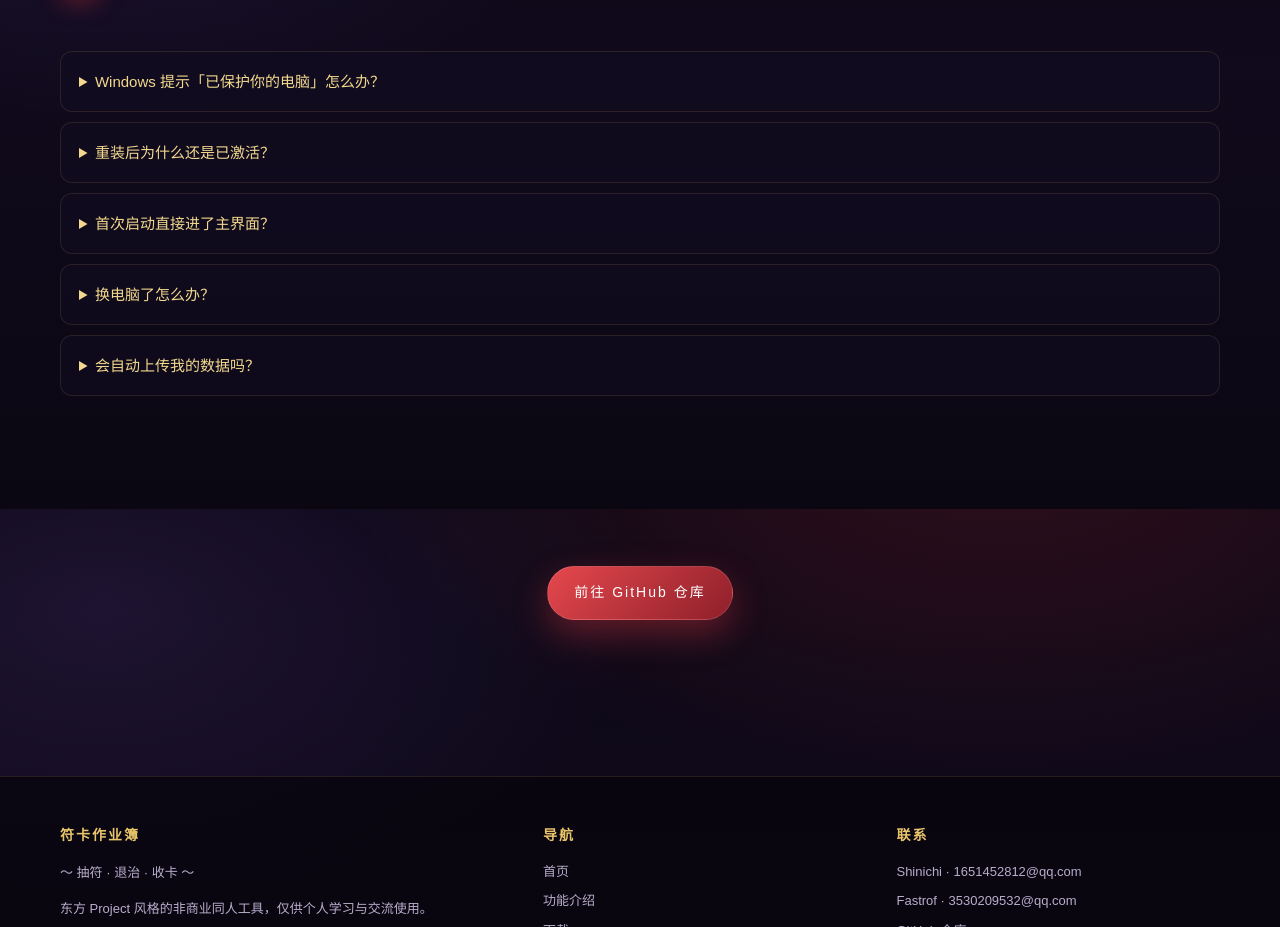
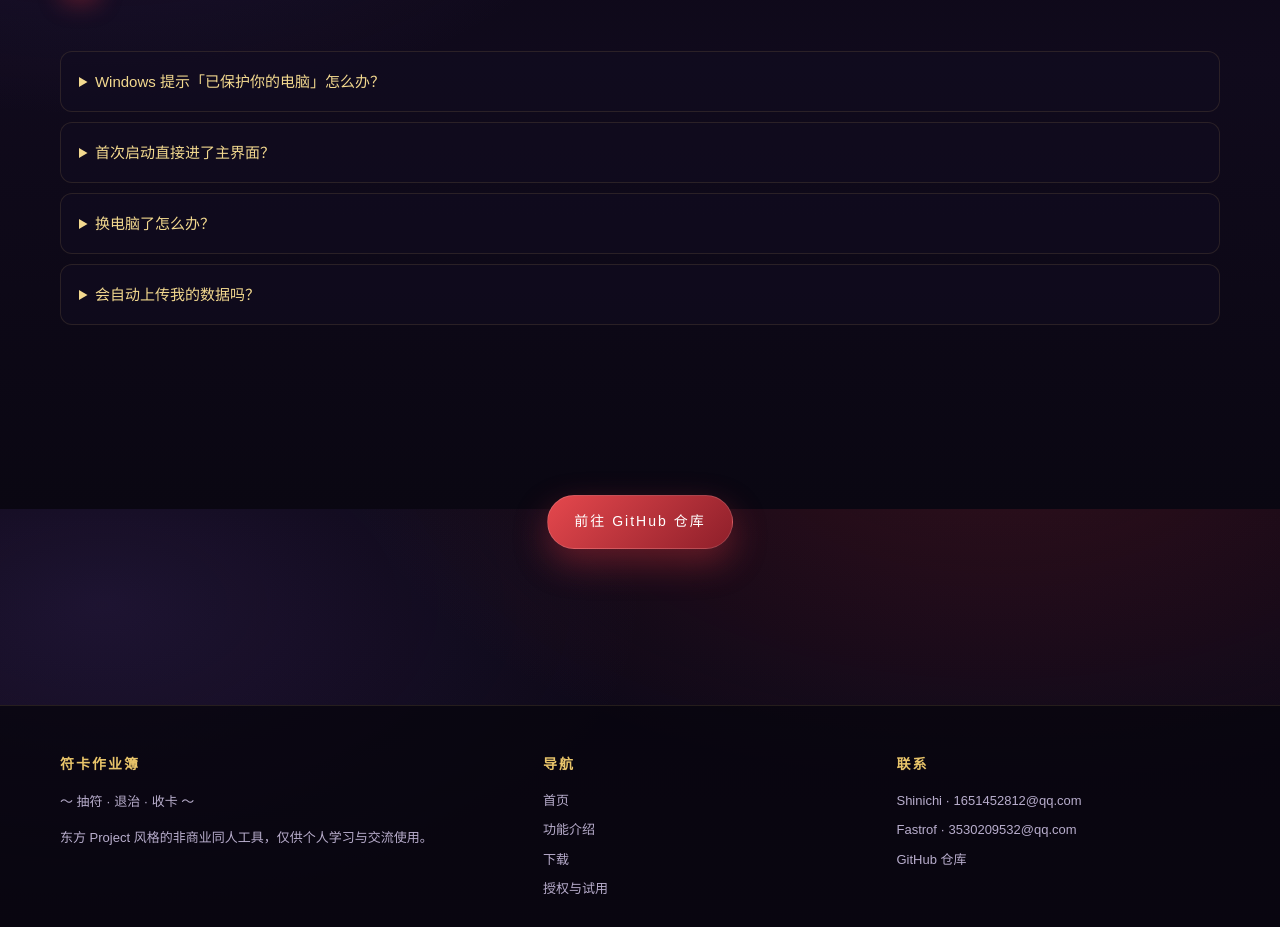
Before and after one commit to Jerry9335/SpellCardHomework, a plain HTML site: page docs/download.html in a window 1280 px wide. Shown: the part 2691-3618 px from the top of the page. Drawn offline with Linux system fonts and the light colour scheme; animation ran at ten frames a second.

Commit message:
Update download.html

```diff
--- a/docs/download.html
+++ b/docs/download.html
@@ -158,10 +158,6 @@
             <p>安装包没有购买代码签名证书，SmartScreen 会提示。点「更多信息 → 仍要运行」即可。校验和可以在上方复制核对。</p>
           </details>
           <details class="faq">
-            <summary>重装后为什么还是已激活？</summary>
-            <p>1.0.1 起卸载会自动清除授权与试用记录。如果是旧版本卸载的，旧卸载程序不会清，需要手动删除 <code>%APPDATA%\SpellCardHomework\license.json</code>、<code>trial.json</code>、<code>%LOCALAPPDATA%\SpellCardHomework\.spellcard_trial</code> 和注册表里的 <code>HKCU\Software\Shinichi\SpellCardHomework</code>。</p>
-          </details>
-          <details class="faq">
             <summary>首次启动直接进了主界面？</summary>
             <p>先确认「关于程序」里版本是 v1.0.1，再看 <code>%APPDATA%\SpellCardHomework\boot.log</code> 里的 <code>access=</code> 记录，能看出它读到了什么授权状态。</p>
           </details>
```
